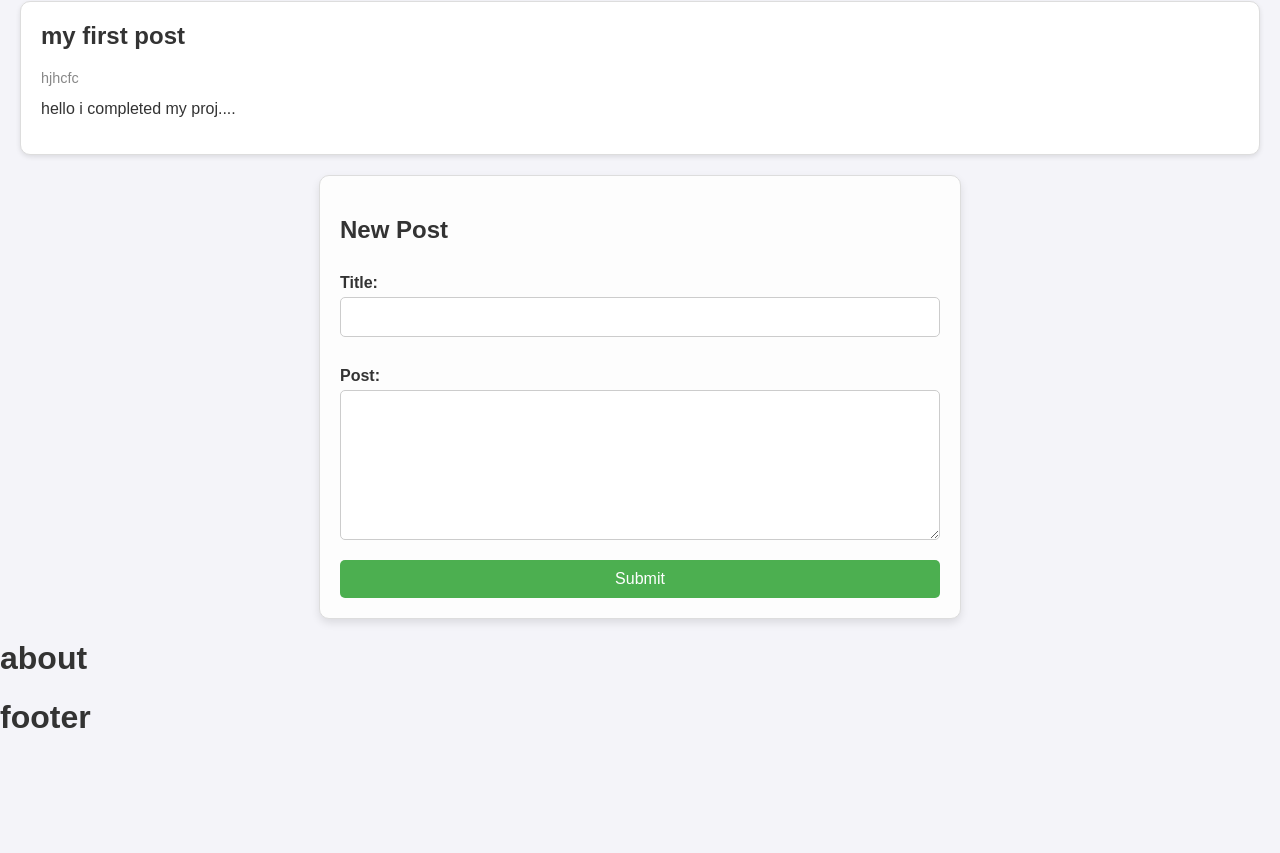
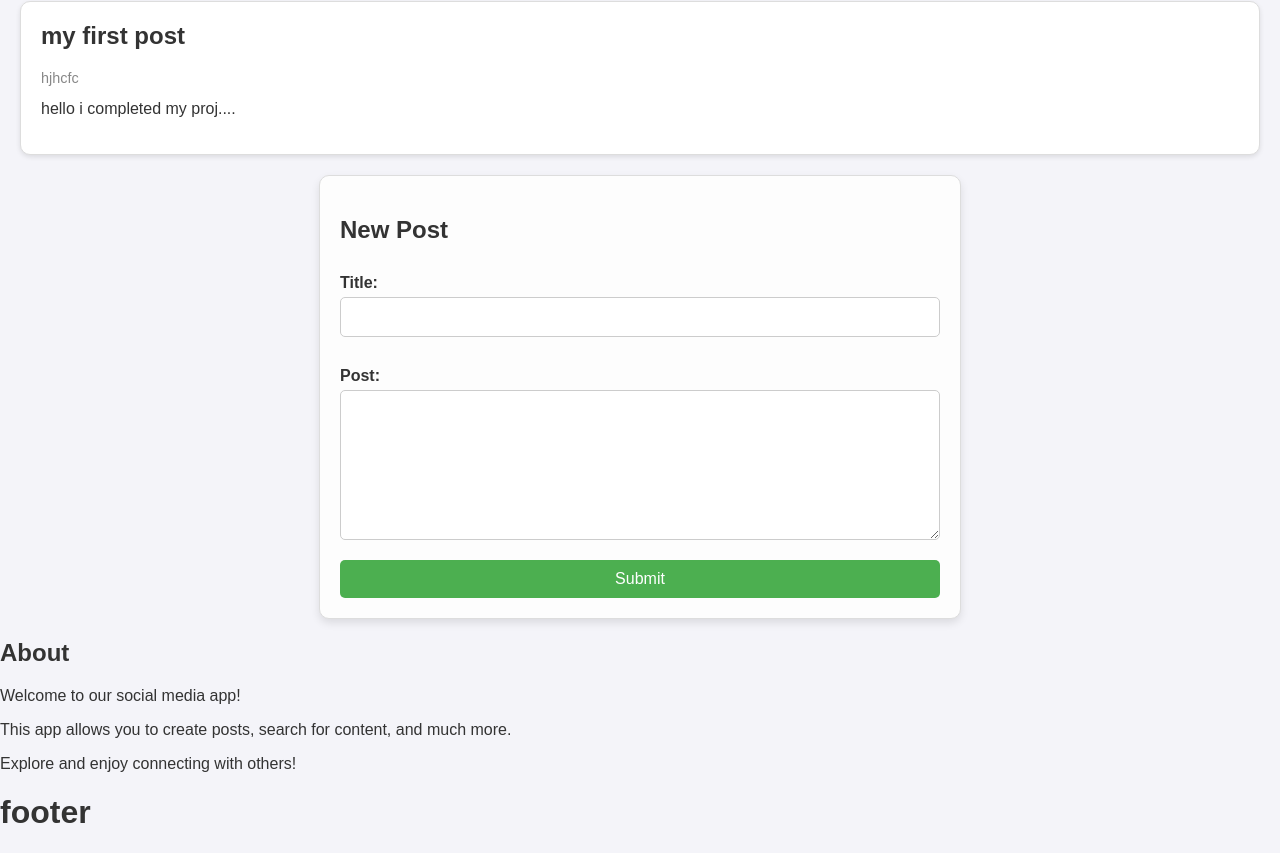
Before and after one commit to pooja180801/blogging-app-react-, a React (Create React App) app: page / in a window 1280 px wide. Shown: the part 694-1547 px from the top of the page. Before the commit the page ends 1451 px from the top, so only its background shows below. Built offline with nearby package versions, Linux system fonts and the light colour scheme.

Commit message:
updated about.js

```diff
--- a/src/About.js
+++ b/src/About.js
@@ -2,8 +2,11 @@ import React from 'react'
 
 const About = () => {
   return (
-  <main>
-    <h1>about</h1>
+  <main className='about'>
+    <h2 >About</h2>
+    <p>Welcome to our social media app!</p>
+      <p>This app allows you to create posts, search for content, and much more.</p>
+      <p>Explore and enjoy connecting with others!</p>
   </main>
   )
 }
```
